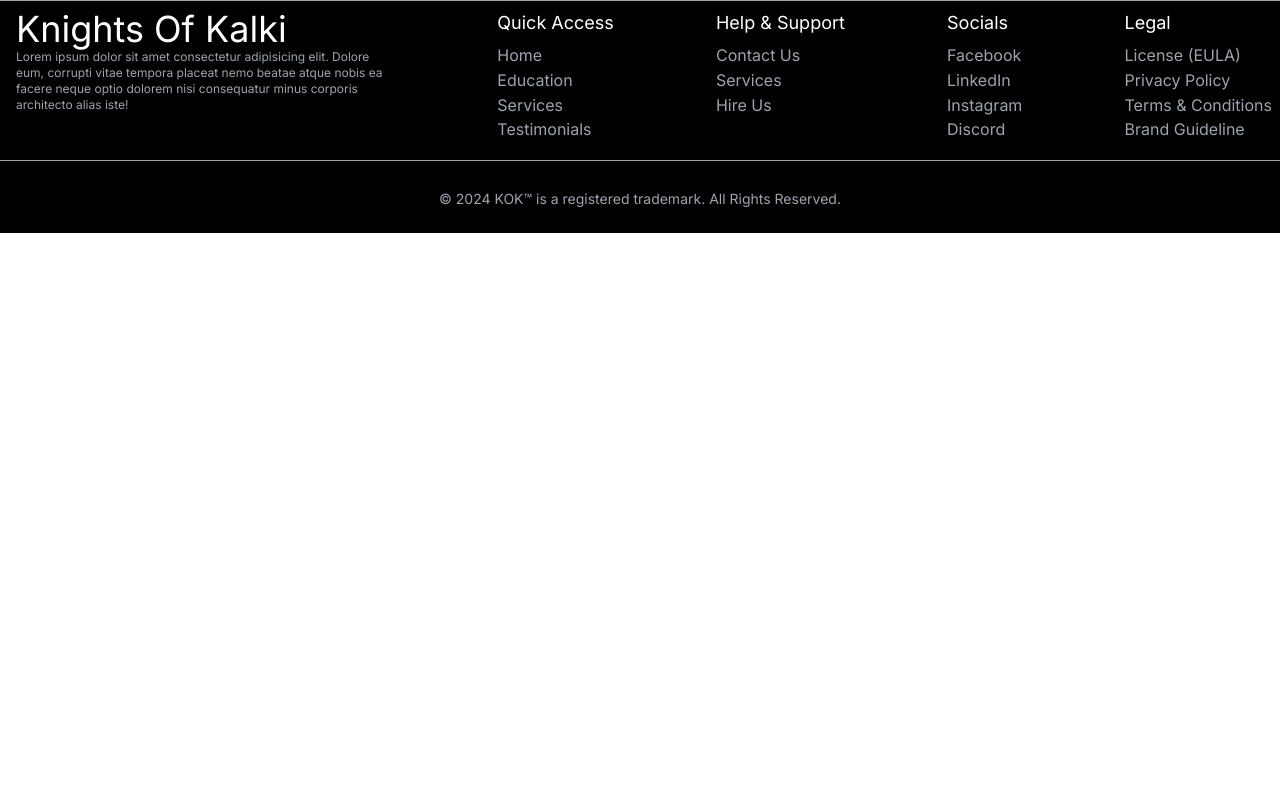
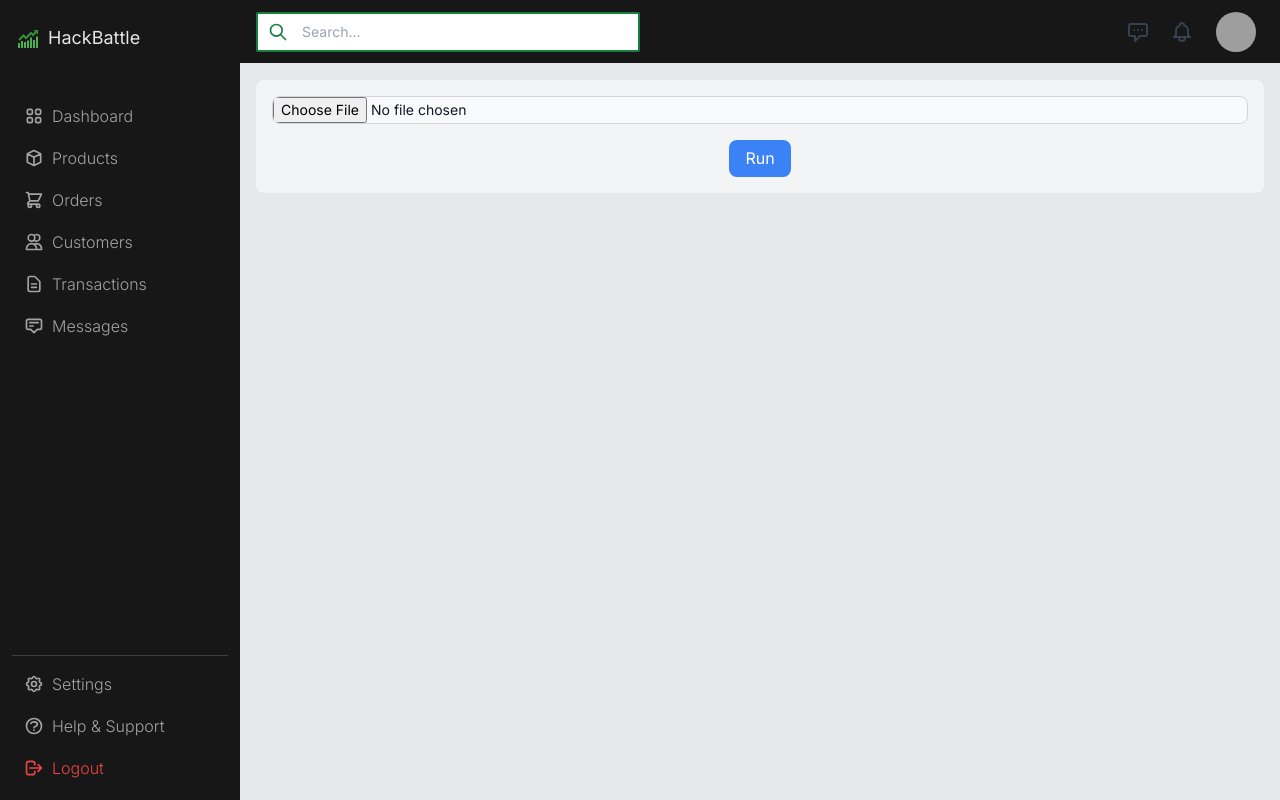
Before and after one commit to pulkit131/Hack-Battle, a React (Vite) app: page /deepfake in a window 1280 px wide. Shown: the top 800 px of the page. Built offline with nearby package versions, Linux system fonts and the light colour scheme; grey boxes are pictures that could not be loaded.

Commit message:
DeepFake added

```diff
--- a/src/App.jsx
+++ b/src/App.jsx
@@ -18,6 +18,7 @@ function App() {
           <Route index element={<Dashboard />} />
           <Route path="products" element={<Products />} />
           <Route path="/xray" element={<Xray />} />
+          <Route path="/deepfake" element={<DeepFake />} />
         </Route>
         <Route path="/register" element={<Register />} />
       </Routes>
--- a/src/components/Cards.jsx
+++ b/src/components/Cards.jsx
@@ -5,7 +5,7 @@ import Image1 from '../assets/H0.jpg';
 import Image2 from '../assets/H1.jpg';
 import Image3 from '../assets/H2.jpg';
 
-const Card = ({ number, title, content, image, hoverImage }) => {
+const Card = ({ number, title, content, image, hoverImage, link }) => {
     const cardRef = useRef(null);
 
     useEffect(() => {
@@ -47,7 +47,7 @@ const Card = ({ number, title, content, image, hoverImage }) => {
                 <button className="px-4 py-2 bg-black text-white rounded-full shadow-lg">
                     Read More
                 </button>
-                <Link to="/xray">
+                <Link to={link}>
                     <button className="px-4 py-2 bg-black text-white rounded-full shadow-lg ml-2">
                         Run!
                     </button>
@@ -66,6 +66,7 @@ const Cards = () => {
                 content="Lorem ipsum dolor sit, amet consectetur adipisicing elit. Aut magnam porro cupiditate at ipsum qui beatae odit animi ab, enim vel! Accusantium similique id molestiae dicta unde, corrupti eaque ducimus!"
                 image={Image1} // Replace with your image URL
                 hoverImage={Image2} // Optional hover image
+                link="/xray" // Link for this card
             />
             <Card
                 number="02"
@@ -73,6 +74,7 @@ const Cards = () => {
                 content="Lorem ipsum dolor sit, amet consectetur adipisicing elit. Aut magnam porro cupiditate at ipsum qui beatae odit animi ab, enim vel! Accusantium similique id molestiae dicta unde, corrupti eaque ducimus!"
                 image={Image2} // Replace with your image URL
                 hoverImage={Image3} // Optional hover image
+                link="/deepfake" // Link for this card
             />
             <Card
                 number="03"
@@ -80,6 +82,7 @@ const Cards = () => {
                 content="Lorem ipsum dolor sit, amet consectetur adipisicing elit. Aut magnam porro cupiditate at ipsum qui beatae odit animi ab, enim vel! Accusantium similique id molestiae dicta unde, corrupti eaque ducimus!"
                 image={Image3} // Replace with your image URL
                 hoverImage={Image1} // Optional hover image
+                link="/medical" // Link for this card
             />
         </div>
     );
--- a/src/components/DeepFake.jsx
+++ b/src/components/DeepFake.jsx
@@ -1,7 +1,9 @@
 import React, { useState } from "react";
+import axios from 'axios'; // Import Axios for making HTTP requests
 
 const ImageUpload = () => {
     const [selectedImage, setSelectedImage] = useState(null);
+    const [result, setResult] = useState(null); // To display prediction result
 
     const handleImageChange = (event) => {
         if (event.target.files && event.target.files[0]) {
@@ -11,15 +13,30 @@ const ImageUpload = () => {
 
     const handleRun = () => {
         if (selectedImage) {
-            // You can add your logic to handle the image or run some process here.
-            console.log("Running with the selected image:", selectedImage);
+            // Create FormData to append the image file
+            const formData = new FormData();
+            formData.append("file", selectedImage);
+
+            // Post the image to the /upload endpoint of the Express server
+            axios.post('http://localhost:3000/upload', formData, {
+                headers: {
+                    'Content-Type': 'multipart/form-data'
+                }
+            })
+            .then(response => {
+                // Handle the response from the server
+                setResult(response.data);  // Store result to display later
+            })
+            .catch(error => {
+                console.error("There was an error uploading the image!", error);
+            });
         } else {
             alert("Please upload an image first.");
         }
     };
 
     return (
-        <div className="flex items-center space-x-4 p-4 bg-gray-100 rounded-lg">
+        <div className="flex flex-col items-center space-y-4 p-4 bg-gray-100 rounded-lg">
             {/* Image Input */}
             <input
                 type="file"
@@ -35,6 +52,14 @@ const ImageUpload = () => {
             >
                 Run
             </button>
+
+            {/* Display the prediction result */}
+            {result && (
+                <div className="mt-4 p-4 bg-white border border-gray-300 rounded-lg shadow-md w-full max-w-lg">
+                    <h2 className="font-bold text-lg mb-2 text-center">Prediction Result:</h2>
+                    <pre className="whitespace-pre-wrap break-words text-center">{JSON.stringify(result, null, 2)}</pre>
+                </div>
+            )}
         </div>
     );
 };
```
